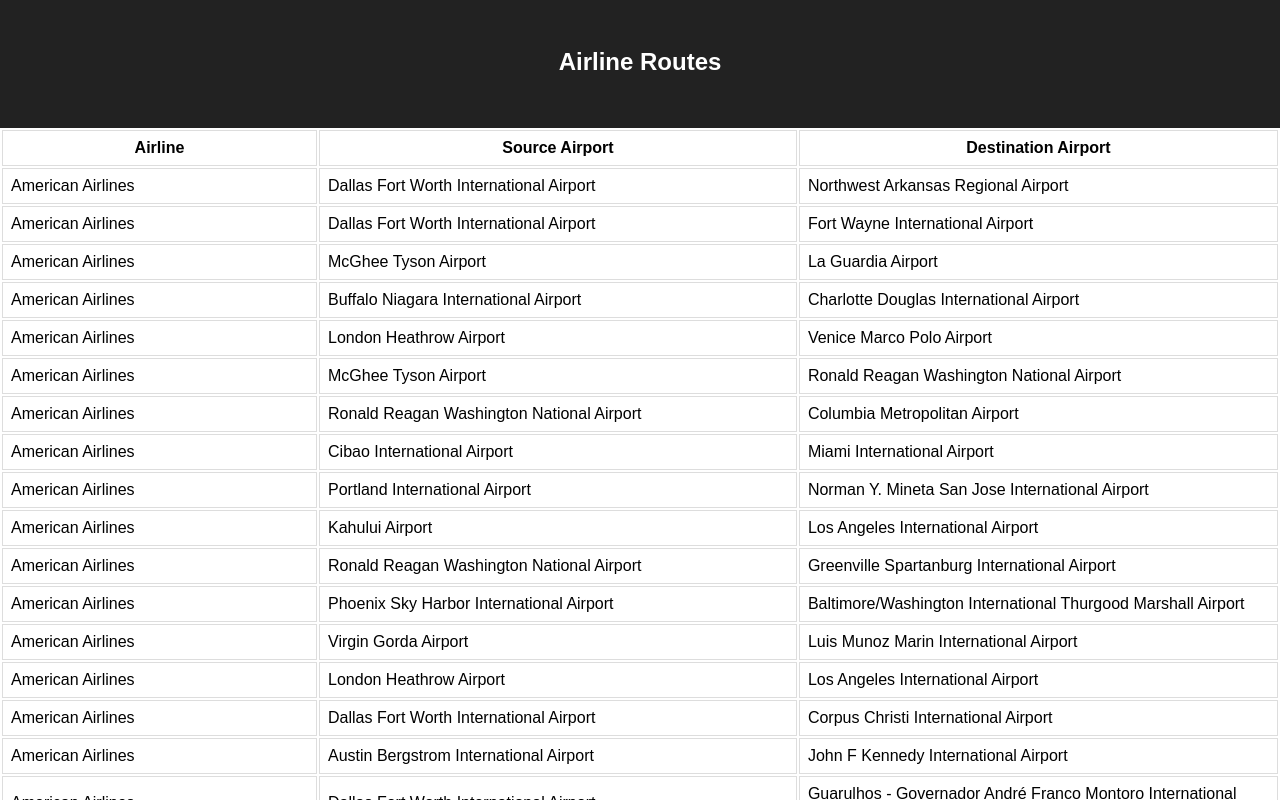
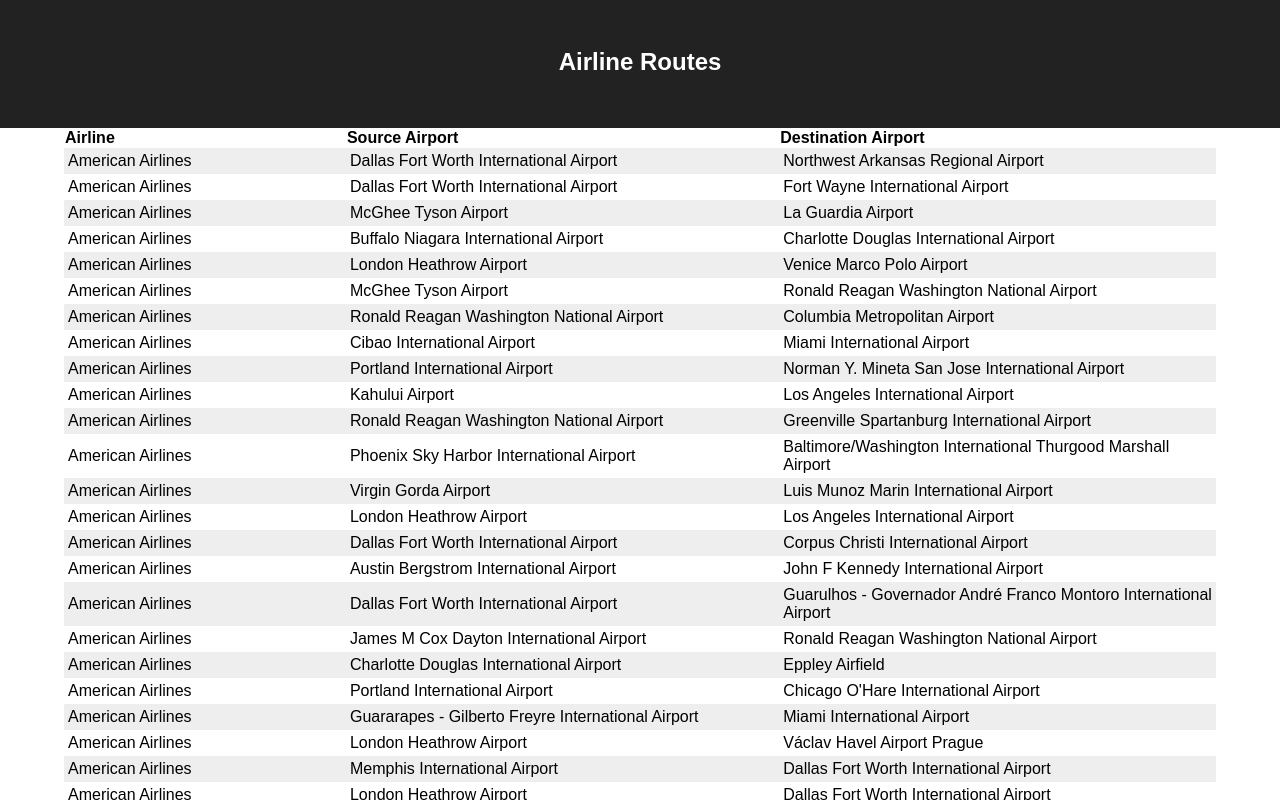
Before and after one commit to aryan-binazir/airline-routes, a React (Create React App) app: page / in a window 1280 px wide. Shown: the top 800 px of the page. Built offline with nearby package versions, Linux system fonts and the light colour scheme.

Commit message:
Refactored Table component

```diff
--- a/src/App.css
+++ b/src/App.css
@@ -70,8 +70,3 @@
   fill: lightgreen;
   r: 0.5;
 }
-
-td, th {
-  border: 1px solid #ddd;
-  padding: 8px;
-}
--- a/src/App.js
+++ b/src/App.js
@@ -2,6 +2,16 @@
 import './App.css';
 import data from './data.js';
 import Table from './Components/Table';
+
+const columns = [
+  {name: 'Airline', property: 'airline'},
+  {name: 'Source Airport', property: 'src'},
+  {name: 'Destination Airport', property: 'dest'},
+];
+
+function formatValue(property, value) {
+  // return a string
+}
 
 const App = () => (
   <div className="app">
@@ -9,7 +19,7 @@
     <h1 className="title">Airline Routes</h1>
   </header>
   <main>
-    <Table data={data} />
+    <Table className = "routes-table" tableRows={data} columns={columns} format={formatValue}/>
   </main>
 </div>
 )
--- a/src/Components/Table.jsx
+++ b/src/Components/Table.jsx
@@ -1,20 +1,17 @@
 import React from "react";
 
-const Table = ({ data }) => {
-  console.log(data)
+const Table = ({ tableRows, className, columns }) => {
   return (
-    <table>
+    <table className={className}>
       <tbody>
         <tr>
-            <th>Airline</th>
-            <th>Source Airport</th>
-            <th>Destination Airport</th>
+          {columns.map((airport, i) => <th key={i}>{airport.name}</th>)}
         </tr>
-        {data.routes.map((row, i) => (
+        {tableRows.routes.map((row, i) => (
           <tr key={i}>
-              <td>{data.getAirlineById(row.airline)}</td>
-              <td>{data.getAirportByCode(row.src)}</td>
-              <td>{data.getAirportByCode(row.dest)}</td>
+              <td>{tableRows.getAirlineById(row.airline)}</td>
+              <td>{tableRows.getAirportByCode(row.src)}</td>
+              <td>{tableRows.getAirportByCode(row.dest)}</td>
           </tr>
         ))}
       </tbody>
```
